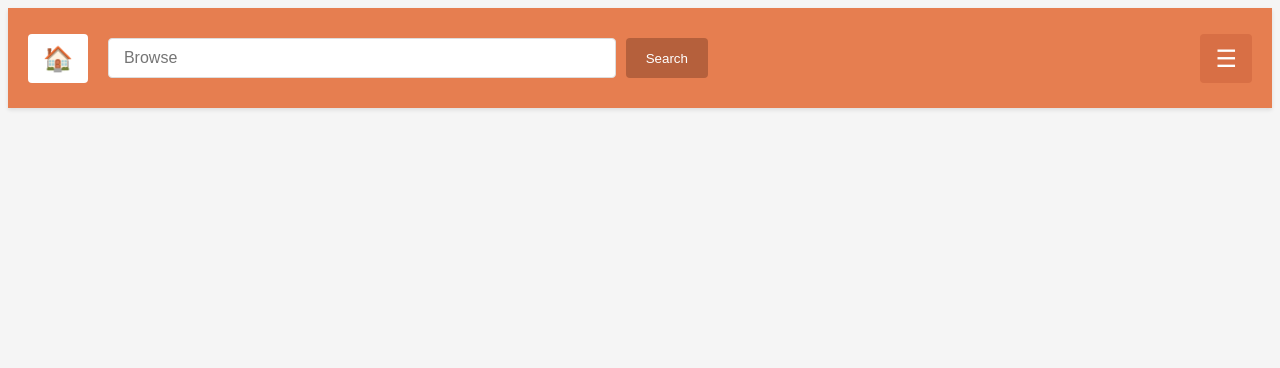
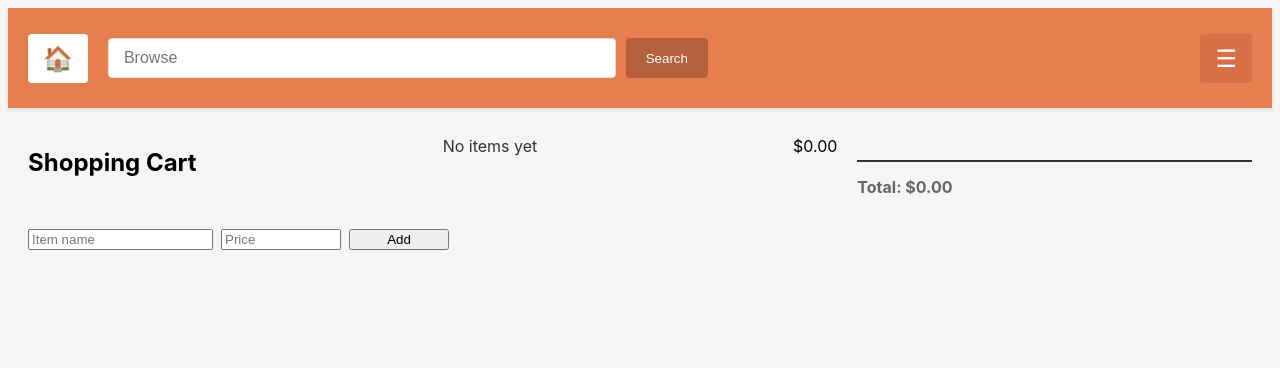
Before and after one commit to Rindian1/guitar-store-v1, a Flask app: template Windsurf-version/templates/shopping_cart.html in a window 1280 px wide. Shown: the top 368 px of the page. Run offline with Flask 3, Linux system fonts and the light colour scheme; the template is opened without the code that fills it, so the values that code supplies are empty; data comes from the database, SQL or seed files in the repository.

Commit message:
perfecting shopping cart page

```diff
--- a/Windsurf-version/app.py
+++ b/Windsurf-version/app.py
@@ -177,6 +177,14 @@ def search():
         sort_by=sort_by,
         sort_order=sort_order,
     )
+
+@app.route('/shopping-cart')
+def shopping_cart():
+    db = get_db()
+    items = db.execute('SELECT id, name, price FROM cart_items ORDER BY id DESC').fetchall()
+    total = sum((row['price'] or 0) for row in items)
+    return render_template('shopping_cart.html', cart_items=items, cart_total=total)
+
 @app.route('/add-to-cart', methods=['POST'])
 def add_to_cart():
     product_id = request.form.get('product_id')
--- a/Windsurf-version/static/style.css
+++ b/Windsurf-version/static/style.css
@@ -139,6 +139,14 @@
         }
 
 /* --- Search Page Styles --- */
+.clickable-card {
+    cursor: pointer;
+}
+
+.clickable-card:hover {
+    box-shadow: 0 5px 15px rgba(205, 205, 205, 0.574);
+    background-color: #efefef8e;
+}
 .search-form {
     display: flex;
     gap: 10px;
--- a/Windsurf-version/templates/search.html
+++ b/Windsurf-version/templates/search.html
@@ -11,7 +11,7 @@
         <a href="{{ url_for('home') }}" class="home-icon">🏠</a>
         <div class="search-container">
             <form method="get" action="{{ url_for('search') }}" class="search-form">
-                <input type="text" name="q" value="{{ search_query }}" placeholder="Search guitars..." class="search-input">
+                <input type="text" name="q" value="{{ search_query }}" placeholder="Search guitars... (eg. Fender Stratocaster)" class="search-input">
                 <select name="category" class="category-select">
                     <option value="">All Categories</option>
                     {% for cat in categories %}
--- a/Windsurf-version/templates/shopping_cart.html
+++ b/Windsurf-version/templates/shopping_cart.html
@@ -9,7 +9,7 @@
 
 <body>
     <header>
-        <a href="#" class="home-icon">🏠</a>
+        <a href="{{ url_for('index') }}" class="home-icon">🏠</a>
         <div class="search-container">
             <form method="get" action="{{ url_for('search') }}" class="search-form">
                 <input type="text" name="q" class="search-input" placeholder="Browse">
@@ -18,6 +18,37 @@
         </div>
         <div class="menu-icon">☰</div>
     </header>
+    <main class = "dashboard">
+        <section class = "shopping-title">
+            <h1>Shopping Cart</h1>
+        </section>
+        <section class = "shopping-content">
+                {% if cart_items and cart_items|length > 0 %}
+                    {% for item in cart_items %}
+                    <div class="item-row">
+                        <span class="item-name">{{ item.name }}</span>
+                        <span>
+                            ${{ '%.2f'|format(item.price or 0) }}
+                            <form style="display:inline" method="post" action="{{ url_for('remove_item', item_id=item.id) }}">
+                                <button type="submit">Remove</button>
+                            </form>
+                        </span>
+                    </div>
+                    {% endfor %}
+                {% else %}
+                    <div class="item-row">
+                        <span class="item-name">No items yet</span>
+                        <span>$0.00</span>
+                    </div>
+                {% endif %}
+        </section>
 
+    <div class="total-cost">Total: ${{ '%.2f'|format(cart_total or 0) }}</div>
+        <form method="post" action="{{ url_for('add_item') }}" style="margin-top: 12px; display: grid; grid-template-columns: 1fr 120px 100px; gap: 8px;">
+                <input type="text" name="name" placeholder="Item name" required>
+                <input type="number" step="0.01" name="price" placeholder="Price" required>
+                <button type="submit">Add</button>
+        </form>
+    </main>
 </body>
 </html>
```
Also changed, not shown: Windsurf-version/templates/index.html (+21 -2 lines).
